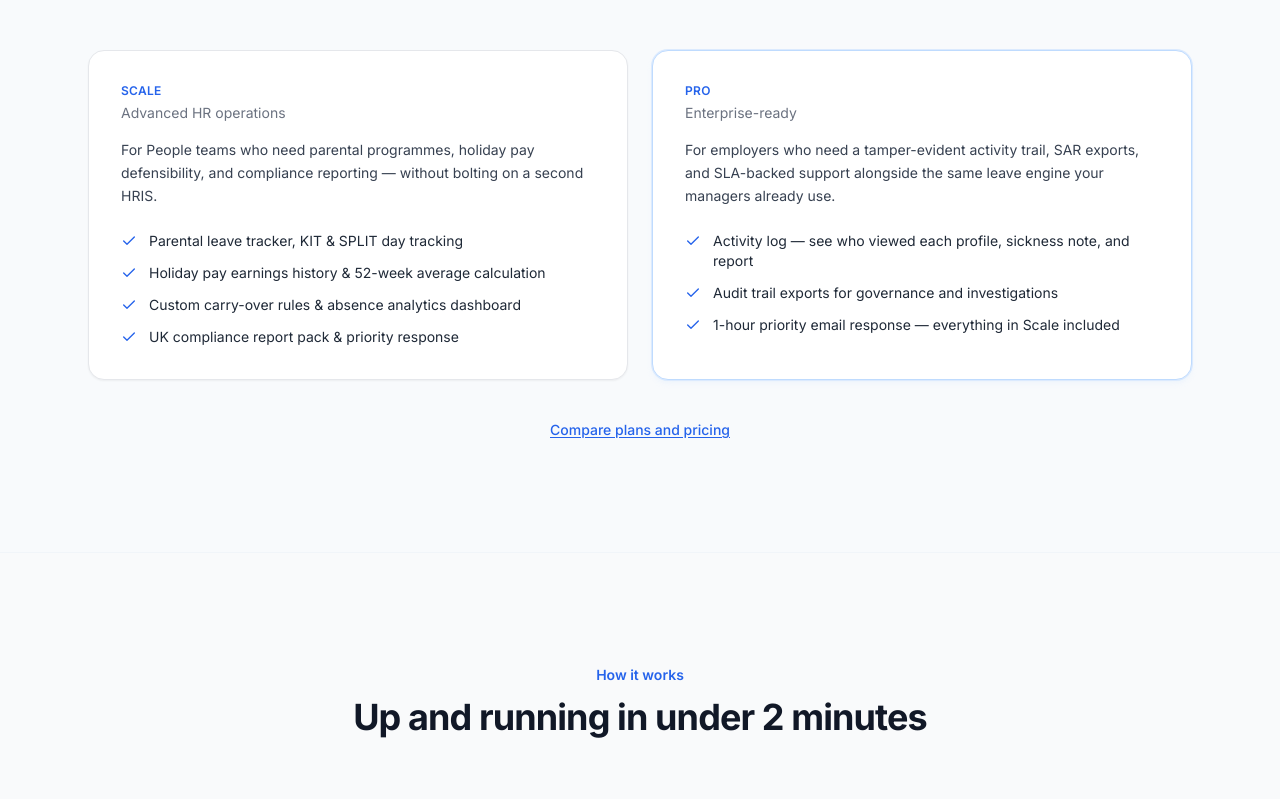
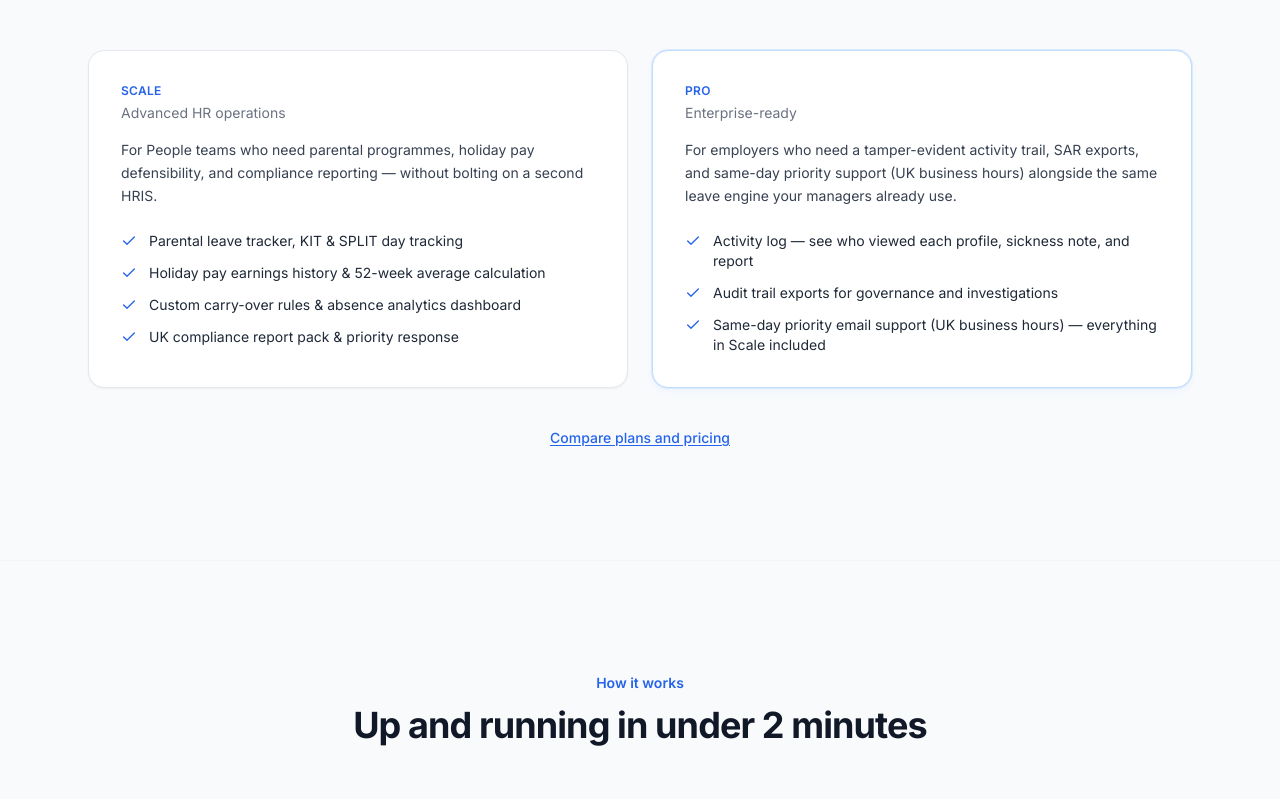
Before and after one commit to GbengaOshinaga/Coverboard, a Next.js app: page / in a window 1280 px wide. Shown: the part 3500-4299 px from the top of the page. Built offline with nearby package versions, Linux system fonts and the light colour scheme; no server answers.

Commit message:
reword SLA committment

```diff
--- a/src/app/(dashboard)/help/page.tsx
+++ b/src/app/(dashboard)/help/page.tsx
@@ -84,7 +84,7 @@ export default function HelpPage() {
               <p className="text-sm font-medium text-gray-900">Your plan</p>
               <p className="text-xs text-gray-500">
                 {sla
-                  ? "1-hour response target is included"
+                  ? "Same-day response (UK business hours) is included"
                   : priority
                     ? "Priority response is included"
                     : "Standard response is included"}
@@ -101,11 +101,10 @@ export default function HelpPage() {
           <CardHeader>
             <CardTitle className="flex items-center gap-2">
               <BadgeCheck className="h-5 w-5 text-brand-700" />
-              SLA-backed response
+              Priority email support
             </CardTitle>
             <CardDescription>
-              Direct contact channel with agreed response targets and 24×7
-              critical-incident coverage.
+              A direct, priority email channel for urgent product questions.
             </CardDescription>
           </CardHeader>
           <CardContent className="space-y-4">
@@ -116,7 +115,7 @@ export default function HelpPage() {
                   Response target
                 </div>
                 <p className="mt-1 text-sm font-semibold text-gray-900">
-                  Within 1 business hour
+                  Same business day
                 </p>
               </div>
               <div className="rounded-lg border border-brand-200 bg-white p-3">
@@ -125,7 +124,7 @@ export default function HelpPage() {
                   Coverage
                 </div>
                 <p className="mt-1 text-sm font-semibold text-gray-900">
-                  24×7 for P1 incidents
+                  Mon–Fri, 9am–6pm UK
                 </p>
               </div>
               <div className="rounded-lg border border-brand-200 bg-white p-3">
@@ -142,9 +141,8 @@ export default function HelpPage() {
               </div>
             </div>
             <p className="text-xs text-gray-500">
-              We target 99.9% uptime. This is an availability objective, not a
-              guarantee. Formal SLA terms and remedies apply only where agreed
-              in writing.
+              Response times are targets during UK business hours, not
+              contractual guarantees.
             </p>
           </CardContent>
         </Card>
@@ -168,7 +166,7 @@ export default function HelpPage() {
                   Response target
                 </div>
                 <p className="mt-1 text-sm font-semibold text-gray-900">
-                  Within 4 business hours
+                  Within 1 business day
                 </p>
               </div>
               <div className="rounded-lg border border-brand-200 bg-white p-3">
@@ -207,8 +205,9 @@ export default function HelpPage() {
               Standard contact
             </CardTitle>
             <CardDescription>
-              Replies typically arrive within 1 business day. Upgrade to Scale
-              for priority response, or Pro for a 1-hour SLA.
+              Replies typically arrive within 1–2 business days. Upgrade to
+              Scale for priority response, or Pro for same-day priority email
+              support (UK business hours).
             </CardDescription>
           </CardHeader>
           <CardContent>
--- a/src/app/(dashboard)/settings/billing/change-plan/page.tsx
+++ b/src/app/(dashboard)/settings/billing/change-plan/page.tsx
@@ -79,7 +79,7 @@ const PLANS: ReadonlyArray<{
       "Everything in Scale",
       "Activity log — see who viewed each profile, sickness note, and report",
       "Audit trail + SAR exports",
-      "1-hour support response (UK hours)",
+      "Same-day priority email support (UK business hours)",
     ],
   },
 ];
--- a/src/components/landing/landing-page.tsx
+++ b/src/components/landing/landing-page.tsx
@@ -211,7 +211,7 @@ const scaleHighlights = [
 const proHighlights = [
   "Activity log — see who viewed each profile, sickness note, and report",
   "Audit trail exports for governance and investigations",
-  "1-hour priority email response — everything in Scale included",
+  "Same-day priority email support (UK business hours) — everything in Scale included",
 ];
 
 function ScaleAndProSection() {
@@ -272,7 +272,7 @@ function ScaleAndProSection() {
             <p className="mt-1 text-sm text-gray-500">Enterprise-ready</p>
             <p className="mt-4 text-sm text-gray-700 leading-relaxed">
               For employers who need a tamper-evident activity trail, SAR
-              exports, and SLA-backed support alongside the same leave
+              exports, and same-day priority support (UK business hours) alongside the same leave
               engine your managers already use.
             </p>
             <ul className="mt-6 space-y-3">
--- a/src/config/pricing.ts
+++ b/src/config/pricing.ts
@@ -112,7 +112,7 @@ export const PRICING: PricingConfig = {
         "Everything in Scale",
         "Activity log — see who viewed each profile, sickness note, and report",
         "Audit log + SAR exports",
-        "1-hour support response (UK business hours)",
+        "Same-day priority email support (UK business hours)",
       ],
     },
   ],
--- a/src/lib/plans.ts
+++ b/src/lib/plans.ts
@@ -123,7 +123,7 @@ export function hasPrioritySupport(
   return planAtLeast(normalizeForFeatureGate(plan), "SCALE");
 }
 
-/** Whether the plan unlocks the SLA-backed response tier (1-hour target). */
+/** Whether the plan unlocks the priority email support tier (same-day target). */
 export function hasSlaSupport(
   plan: AnyPlan | null | undefined
 ): boolean {
```
